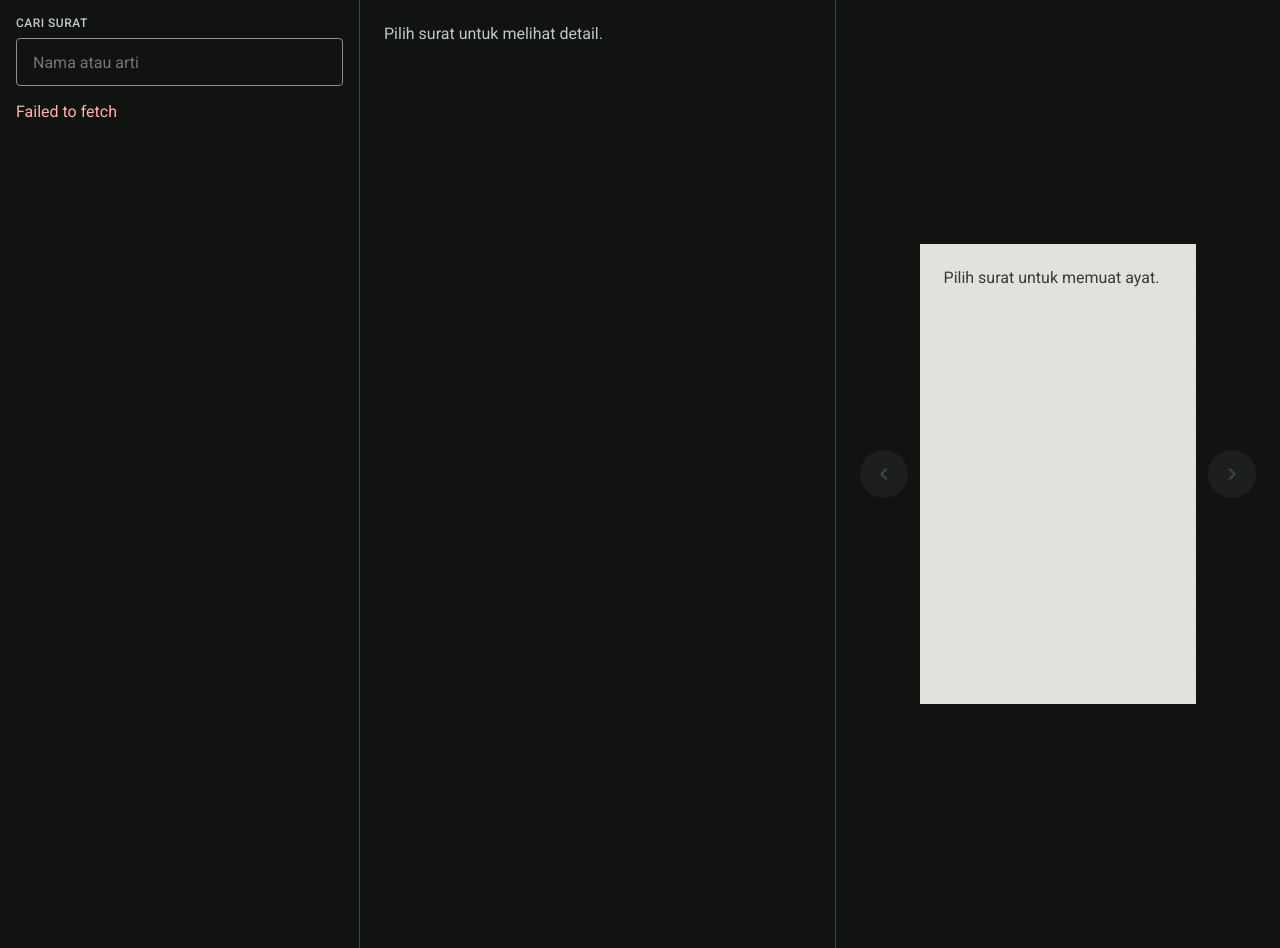
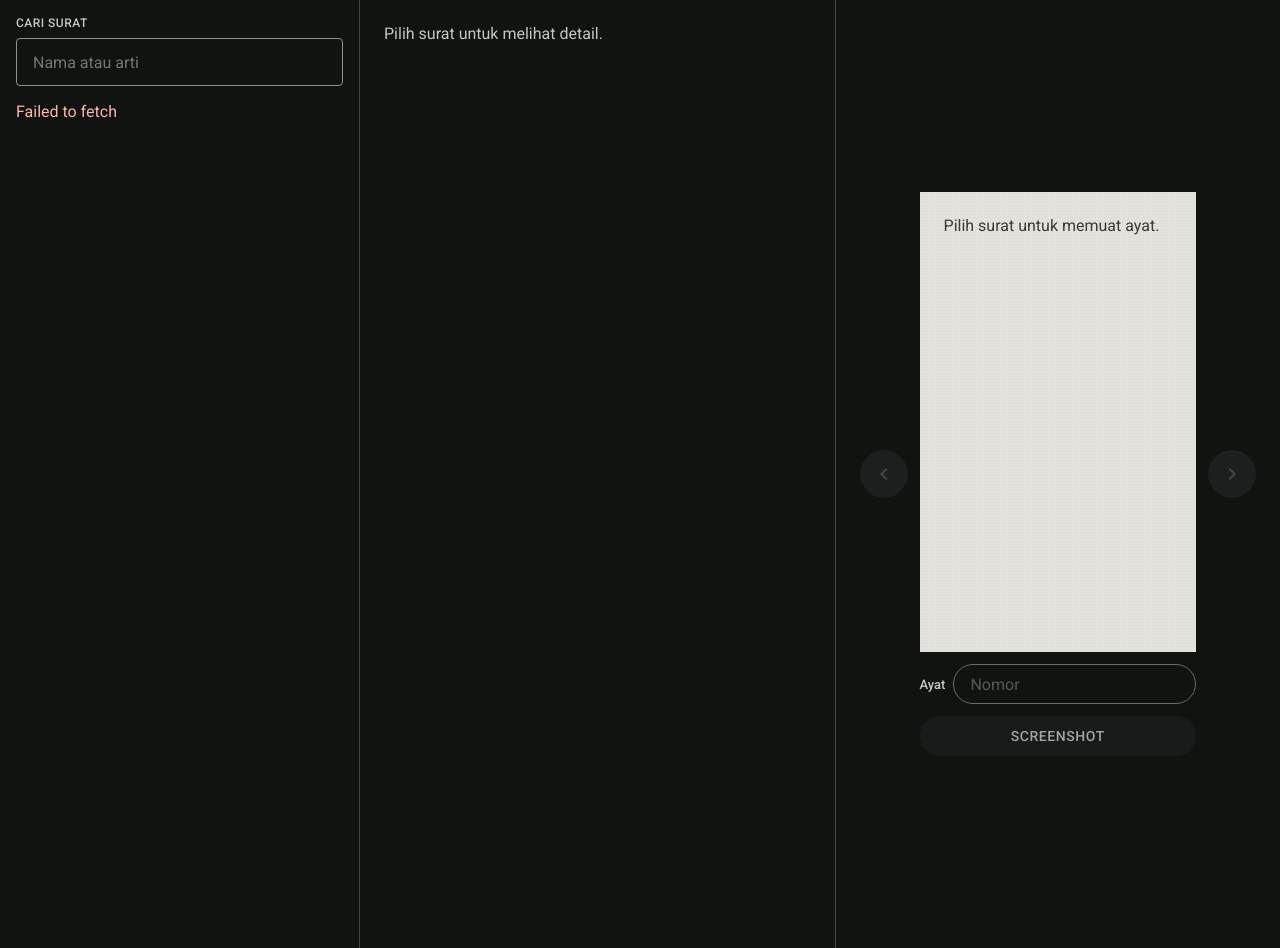
Before and after one commit to andidewanto/xteink-x4-quran-indonesia, a PHP site: page / in a window 1280 px wide. Shown: the part 66-1014 px from the top of the page. Run offline with PHP 8.4, Linux system fonts and the light colour scheme; some web fonts are replaced.

Commit message:
Generator: pecah transliterasi panjang dan cegah halaman export tertimpa
Transliterasi yang tidak muat satu halaman kini dipecah seperti teks Arab
dan terjemahan. Cache halaman hanya dikosongkan bila layout benar-benar
berubah, sehingga export tidak merekam sisa render uji layout (sebelumnya
Al-Baqarah 282: transliterasi hilang, ayat 241-242 tercetak ulang).
Juga menambahkan lompat ke ayat dan tombol screenshot.

Co-Authored-By: Claude Opus 5.5 <noreply@anthropic.com>

```diff
--- a/generator/index.php
+++ b/generator/index.php
@@ -215,11 +215,63 @@ $judul = 'Quran';
       padding: var(--space-6);
     }
 
+    .layar-kolom {
+      display: flex;
+      flex-direction: column;
+      align-items: stretch;
+      gap: var(--space-3);
+    }
+
     .screen {
       position: relative;
       width: calc(55.418mm * 1.32);
       height: calc(92.364mm * 1.32);
       overflow: hidden;
+    }
+
+    .screenshot-btn {
+      min-height: 40px;
+      border: 0;
+      border-radius: 20px;
+      background: var(--md-surface-container);
+      color: var(--md-on-surface);
+      font: inherit;
+      font-size: 0.875rem;
+      font-weight: 500;
+      letter-spacing: 0.04em;
+      cursor: pointer;
+    }
+
+    .screenshot-btn:disabled {
+      opacity: 0.7;
+      cursor: default;
+    }
+
+    .lompat {
+      display: flex;
+      align-items: center;
+      gap: var(--space-2);
+    }
+
+    .lompat label {
+      font-size: 0.8125rem;
+      font-weight: 500;
+      color: var(--md-on-surface-variant);
+    }
+
+    .lompat input {
+      width: 100%;
+      min-height: 40px;
+      padding: 0 var(--space-4);
+      border: 1px solid var(--md-outline);
+      border-radius: 20px;
+      background: var(--md-surface);
+      color: var(--md-on-surface);
+      font: inherit;
+    }
+
+    .lompat input:disabled {
+      opacity: 0.7;
     }
 
     .page {
@@ -527,12 +579,19 @@ $judul = 'Quran';
           <path fill="currentColor" d="M15.4 7.4 14 6l-6 6 6 6 1.4-1.4L10.8 12z"/>
         </svg>
       </button>
-      <div class="screen">
-        <div id="page" class="page">
-          <div id="page-body" class="page-body">
-            <p class="status">Pilih surat untuk memuat ayat.</p>
+      <div class="layar-kolom">
+        <div class="screen">
+          <div id="page" class="page">
+            <div id="page-body" class="page-body">
+              <p class="status">Pilih surat untuk memuat ayat.</p>
+            </div>
           </div>
         </div>
+        <form id="lompat-form" class="lompat">
+          <label for="lompat">Ayat</label>
+          <input id="lompat" type="number" min="1" step="1" inputmode="numeric" placeholder="Nomor" disabled>
+        </form>
+        <button id="screenshot" class="screenshot-btn" type="button" disabled>SCREENSHOT</button>
       </div>
       <button id="after" class="chevron" type="button" aria-label="After" disabled>
         <svg width="24" height="24" viewBox="0 0 24 24" aria-hidden="true">
@@ -551,6 +610,9 @@ $judul = 'Quran';
     const pageBody = document.getElementById("page-body");
     const beforeBtn = document.getElementById("before");
     const afterBtn = document.getElementById("after");
+    const screenshotBtn = document.getElementById("screenshot");
+    const lompatForm = document.getElementById("lompat-form");
+    const lompatEl = document.getElementById("lompat");
     const cariEl = document.getElementById("cari");
     const validasiEl = document.getElementById("validasi");
     const JUMLAH_AYAT_WAJIB = 6236;
@@ -656,6 +718,9 @@ $judul = 'Quran';
       detailEl.append(menunggu);
       ayatList = [];
       suratData = null;
+      screenshotBtn.disabled = true;
+      lompatEl.disabled = true;
+      lompatEl.value = "";
       indeks = 0;
       pecahan = new Map();
       halamanCache = null;
@@ -719,13 +784,17 @@ $judul = 'Quran';
       pecahan = new Map();
       halamanCache = null;
       indeks = 0;
+      screenshotBtn.disabled = false;
+      lompatEl.disabled = false;
+      lompatEl.max = data.jumlahAyat;
+      lompatEl.value = "";
       tampilkanHalaman();
     }
 
     function infoAyat(ayat) {
       let info = pecahan.get(ayat.nomorAyat);
       if (!info) {
-        info = { susun: "penuh", arab: null, id: null };
+        info = { susun: "penuh", arab: null, latin: null, id: null };
         pecahan.set(ayat.nomorAyat, info);
       }
       return info;
@@ -748,7 +817,13 @@ $judul = 'Quran';
           list.push({ jenis: "arab", ayat });
         }
         if (susun === "tiga" || info.id) {
-          list.push({ jenis: "latin", ayat });
+          if (info.latin) {
+            for (const cuplikan of info.latin) {
+              list.push({ jenis: "latin", ayat, cuplikan });
+            }
+          } else {
+            list.push({ jenis: "latin", ayat });
+          }
           if (info.id) {
             for (const cuplikan of info.id) {
               list.push({ jenis: "id", ayat, cuplikan });
@@ -785,6 +860,15 @@ $judul = 'Quran';
           gambarAyat(ayat, "makna");
           if (tidakMuat()) {
             info.susun = "tiga";
+          }
+        }
+        if ((info.susun === "tiga" || info.id) && !info.latin) {
+          gambarAyat(ayat, "latin");
+          if (tidakMuat()) {
+            const bagian = pecahBlok(ayat, "latin", teks(ayat.teksLatin));
+            if (bagian.length > 1) {
+              info.latin = bagian;
+            }
           }
         }
         if ((info.susun === "tiga" || info.id) && !info.id) {
@@ -875,9 +959,9 @@ $judul = 'Quran';
         return;
       }
       const info = infoAyat(item.ayat);
-      halamanCache = null;
       if (item.jenis === "penuh") {
         info.susun = "makna";
+        halamanCache = null;
         tampilkanHalaman();
         return;
       }
@@ -885,6 +969,7 @@ $judul = 'Quran';
         const bagian = pecahBlok(item.ayat, "arab", teks(item.ayat.teksArab));
         if (bagian.length > 1) {
           info.arab = bagian;
+          halamanCache = null;
           tampilkanHalaman();
           return;
         }
@@ -893,6 +978,7 @@ $judul = 'Quran';
       }
       if (item.jenis === "makna") {
         info.susun = "tiga";
+        halamanCache = null;
         tampilkanHalaman();
         return;
       }
@@ -900,6 +986,16 @@ $judul = 'Quran';
         const bagian = pecahBlok(item.ayat, "id", teks(item.ayat.teksIndonesia));
         if (bagian.length > 1) {
           info.id = bagian;
+          halamanCache = null;
+          tampilkanHalaman();
+          return;
+        }
+      }
+      if (item.jenis === "latin") {
+        const bagian = pecahBlok(item.ayat, "latin", teks(item.ayat.teksLatin));
+        if (bagian.length > 1) {
+          info.latin = bagian;
+          halamanCache = null;
           tampilkanHalaman();
           return;
         }
@@ -922,7 +1018,7 @@ $judul = 'Quran';
       let sisa = sumber.trim().split(/\s+/).filter(Boolean);
       let lanjutan = false;
       let pengaman = 0;
-      while (sisa.length && pengaman < 8) {
+      while (sisa.length && pengaman < 100) {
         pengaman += 1;
         let terbaik = 0;
         let low = 1;
@@ -1015,7 +1111,7 @@ $judul = 'Quran';
       if (jenis === "penuh" || jenis === "makna" || jenis === "latin") {
         const latin = document.createElement("p");
         latin.className = "teks-latin";
-        latin.textContent = teks(ayat.teksLatin);
+        latin.textContent = (jenis === "latin" && cuplikan) || teks(ayat.teksLatin);
         section.append(latin);
       }
       if (jenis === "penuh" || jenis === "makna" || jenis === "id") {
@@ -1205,6 +1301,69 @@ $judul = 'Quran';
       }
     }
 
+    function namaScreenshot() {
+      const latin = (suratData.namaLatin || "surat").replace(/[^\w.-]+/g, "-");
+      const list = daftarHalaman();
+      const item = list[indeks];
+      const halaman = !item || item.jenis === "cover" ? "cover" : String(indeks);
+      return latin + "-" + halaman + ".jpg";
+    }
+
+    async function simpanScreenshot(tombol) {
+      if (!suratData || tombol.disabled) {
+        return;
+      }
+      const label = tombol.textContent;
+      tombol.disabled = true;
+      tombol.textContent = "SCREENSHOT…";
+      try {
+        const render = await muatKanvas();
+        const stage = document.getElementById("page").cloneNode(true);
+        stage.removeAttribute("id");
+        stage.querySelectorAll("[id]").forEach((el) => el.removeAttribute("id"));
+        stage.style.position = "fixed";
+        stage.style.left = "-2000px";
+        stage.style.top = "0";
+        stage.style.transform = "none";
+        document.body.append(stage);
+        let canvas;
+        try {
+          canvas = await render(stage, {
+            width: 480,
+            height: 800,
+            scale: 1,
+            backgroundColor: stage.querySelector(".cover") ? "#ffffff" : "#e4e2dc",
+            logging: false,
+          });
+        } finally {
+          stage.remove();
+        }
+        const blob = await new Promise((resolve) => canvas.toBlob(resolve, "image/jpeg", 0.92));
+        if (!blob) {
+          throw new Error("JPG gagal dibuat.");
+        }
+        const url = URL.createObjectURL(blob);
+        const unduh = document.createElement("a");
+        unduh.href = url;
+        unduh.download = namaScreenshot();
+        unduh.click();
+        URL.revokeObjectURL(url);
+      } catch (error) {
+        tombol.textContent = "SCREENSHOT gagal";
+        window.setTimeout(() => {
+          if (tombol.textContent === "SCREENSHOT gagal") {
+            tombol.textContent = label;
+          }
+        }, 2500);
+        return;
+      } finally {
+        tombol.disabled = false;
+        if (tombol.textContent === "SCREENSHOT…") {
+          tombol.textContent = label;
+        }
+      }
+    }
+
     function namaBerkasXtc() {
       const nomor = String(suratData.nomor).padStart(3, "0");
       const latin = (suratData.namaLatin || "surat").replace(/[^\w.-]+/g, "-");
@@ -1249,6 +1408,33 @@ $judul = 'Quran';
       }
     }
 
+    function memuatAyat(item, nomor) {
+      if (!item || item.jenis === "cover" || item.jenis === "penutup") {
+        return false;
+      }
+      if (item.jenis === "grup") {
+        return item.bagian.some((bagian) => bagian.ayat.nomorAyat === nomor);
+      }
+      return Boolean(item.ayat) && item.ayat.nomorAyat === nomor;
+    }
+
+    function lompatKeAyat(nilai) {
+      if (!suratData) {
+        return;
+      }
+      const tujuan = Number(nilai);
+      if (!tujuan || tujuan < 1 || tujuan > Number(suratData.jumlahAyat)) {
+        return;
+      }
+      const list = daftarHalaman();
+      const indeksBaru = list.findIndex((item) => memuatAyat(item, tujuan));
+      if (indeksBaru < 0) {
+        return;
+      }
+      indeks = indeksBaru;
+      tampilkanHalaman();
+    }
+
     function pindah(langkah) {
       const list = daftarHalaman();
       const berikut = indeks + langkah;
@@ -1259,6 +1445,11 @@ $judul = 'Quran';
       tampilkanHalaman();
     }
 
+    lompatForm.addEventListener("submit", (event) => {
+      event.preventDefault();
+      lompatKeAyat(lompatEl.value);
+    });
+    screenshotBtn.addEventListener("click", () => simpanScreenshot(screenshotBtn));
     beforeBtn.addEventListener("click", () => pindah(-1));
     afterBtn.addEventListener("click", () => pindah(1));
     cariEl.addEventListener("input", tampilkanDaftar);
```
